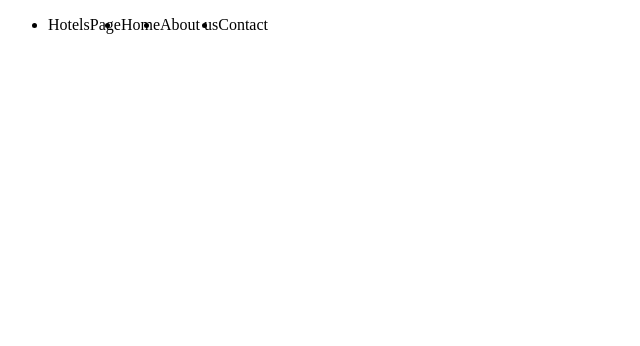
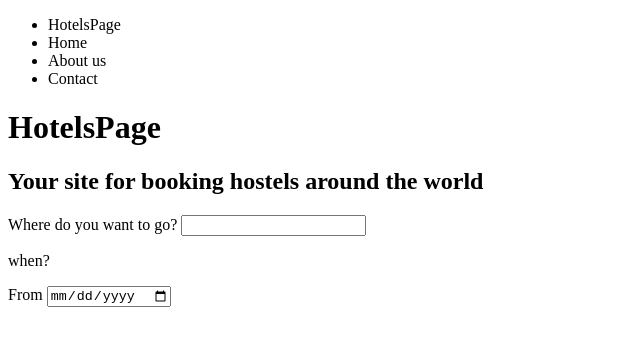
Before and after one commit to mimaradiaga/HotelsPage, a plain HTML site: page index.html in a window 1280 px wide. Shown: the whole page, without its empty margins (0-640 px from the left). Drawn offline with Linux system fonts and the light colour scheme.

Commit message:
nombramiento de etiquetas

```diff
--- a/index.html
+++ b/index.html
@@ -1,21 +1,38 @@
 <!DOCTYPE html>
 <html lang="en">
+
 <head>
     <meta charset="UTF-8">
     <meta http-equiv="X-UA-Compatible" content="IE=edge">
     <meta name="viewport" content="width=<device-width>, initial-scale=1.0">
-        <link rel="stylesheet" href="index.css">
+    <link rel="stylesheet" href="index.css">
     <title>HotelsPage</title>
 </head>
+
 <body>
-    <div>
-        <ul class="list_header">
-            <li class="list_items">HotelsPage</li>
-            <li class="list_items">Home</li>
-            <li class="list_items">About us</li>
-            <li class="list_itemns">Contact</li>
+    <header>
+        <ul class="list__header">
+            <li class="list__header__item">HotelsPage</li>
+            <li class="list__header__item">Home</li>
+            <li class="list__header__item">About us</li>
+            <li class="list__header__item">Contact</li>
         </ul>
+    </header>
+    <div class="page__baginning">
+        <div class="page_name">
+            <h1>HotelsPage</h1>
+        </div>
+        <div class="page_description">
+            <h2>Your site for booking hostels around the world</h2>
+        </div>
     </div>
-    <div></div>
+    <form class="form">
+        <label for="text" class="form__label">Where do you want to go?</label>
+        <input type="text" name="text" id="text" class="form__input">
+        <p>when?</p>
+        <label for="date" class="form__label">From</label>
+        <input type="date" name="date" class="form__input">
+    </form>
 </body>
+
 </html>
```
